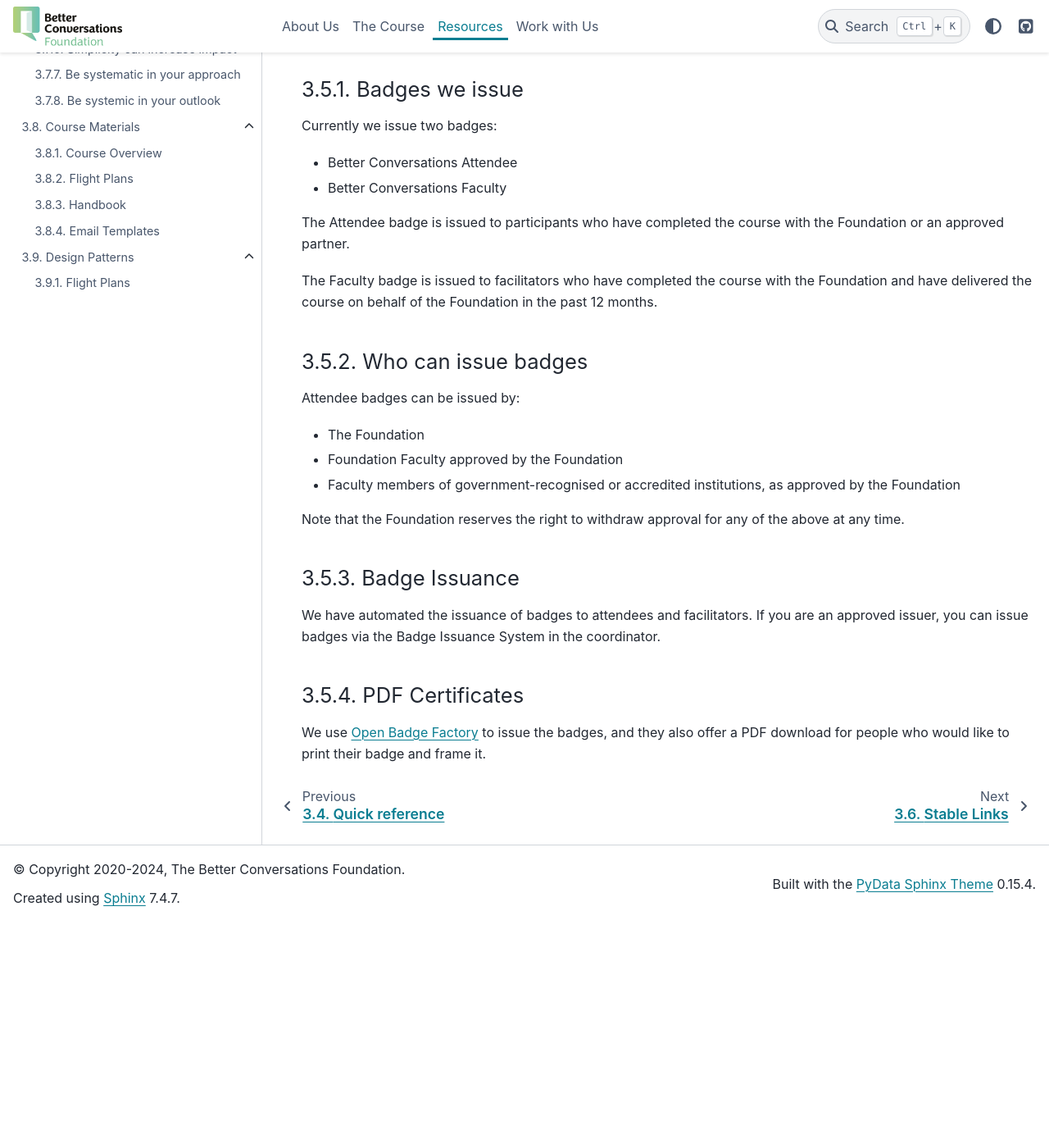
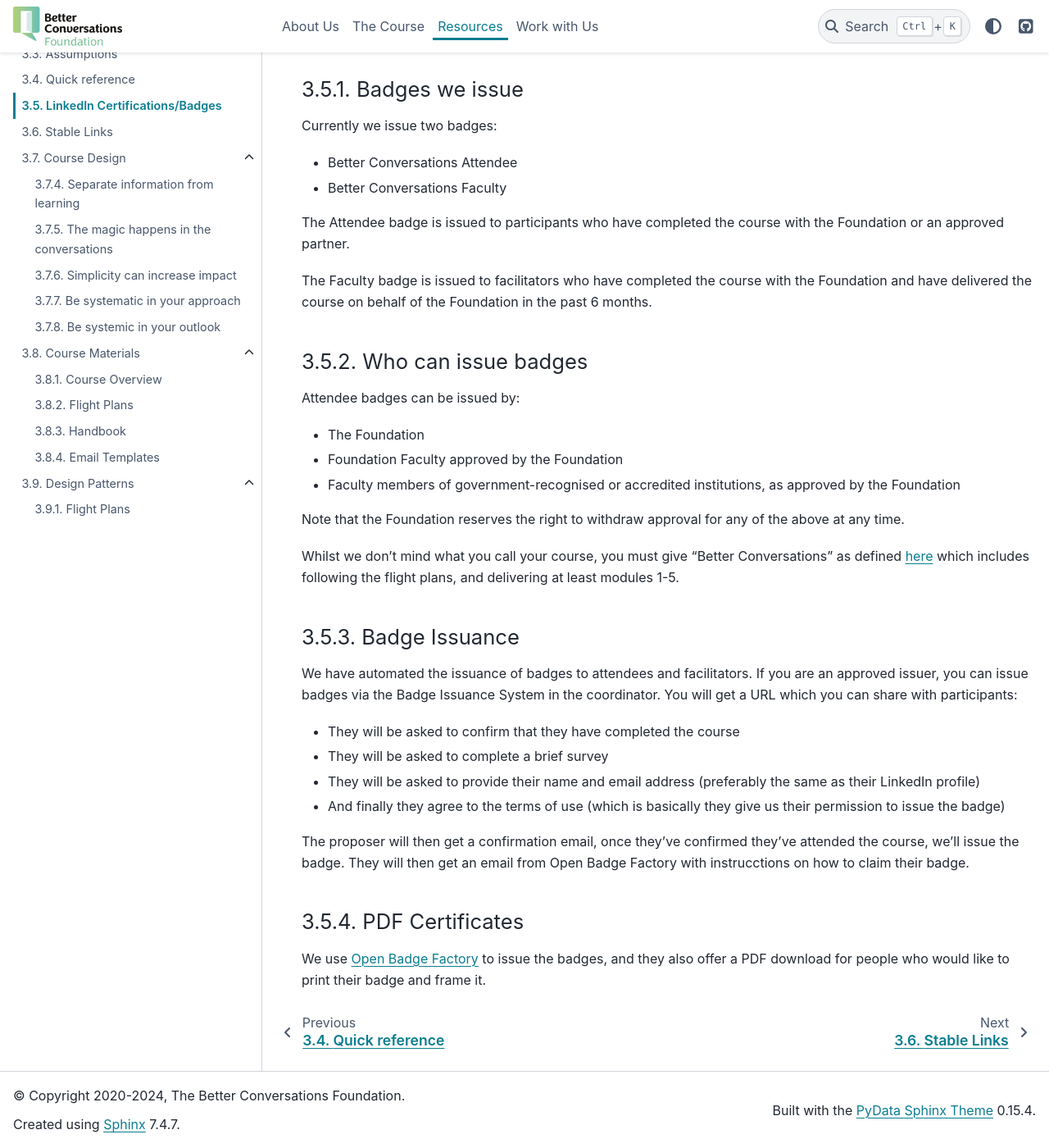
Before and after one commit to Better-Conversations/docs.bettercourses.org, a Sphinx documentation site: the page built from source/documentation/badges.md, in a window 1280 px wide and 1400 px high, scrolled down 594 px. Shown: the whole window at 82% size. Built offline with Sphinx 7.4.7 and the PyData theme 0.15.4, drawn with Linux system fonts in a browser that asks for light colours; comment, search, counter and statistics services are not loaded; before the commit the page ends 1718 px from its top, so only the background shows below that.

Commit message:
Update definitions

```diff
--- a/source/_toc.yml
+++ b/source/_toc.yml
@@ -111,6 +111,6 @@
   # - file: work-with-us/how-to-work-with-us
   # - file: work-with-us/membership
   # - file: work-with-us/tos
-  - file: work-with-us/using-our-materials
+  - file: work-with-us/course-definition
   # - file: work-with-us/why-work-with-us
 - file: blog/index
--- a/source/documentation/badges.md
+++ b/source/documentation/badges.md
@@ -18,7 +18,7 @@
 The Attendee badge is issued to participants who have completed the course with the Foundation or an approved partner.
 
 The Faculty badge is issued to facilitators who have completed the course with the Foundation and have delivered
-the course on behalf of the Foundation in the past 12 months.
+the course on behalf of the Foundation in the past 6 months.
 
 ## Who can issue badges
 
@@ -30,9 +30,23 @@
 
 Note that the Foundation reserves the right to withdraw approval for any of the above at any time.
 
+Whilst we don't mind what you call your course, you must give "Better Conversations" as defined
+[here](/work-with-us/course-definition) which
+includes following the flight plans, and delivering at least modules 1-5.
+
+
 ## Badge Issuance
 
-We have automated the issuance of badges to attendees and facilitators. If you are an approved issuer, you can issue badges via the Badge Issuance System in the coordinator.
+We have automated the issuance of badges to attendees and facilitators. If you are an approved issuer, you can issue badges via the Badge Issuance System in the coordinator. You will get a URL which you can share with participants:
+
+- They will be asked to confirm that they have completed the course
+- They will be asked to complete a brief survey
+- They will be asked to provide their name and email address (preferably the same as their LinkedIn profile)
+- And finally they agree to the terms of use (which is basically they give us their permission to issue the badge)
+
+
+The proposer will then get a confirmation email, once they've confirmed they've attended the course, we'll issue the badge. They will then get an email from Open Badge Factory with instrucctions on how to claim their badge.
+
 
 ## PDF Certificates
 
```
Also changed, not shown: source/work-with-us/course-definition.rst (added, +65 -0 lines), source/work-with-us/using-our-materials.rst (deleted, +0 -61 lines).
